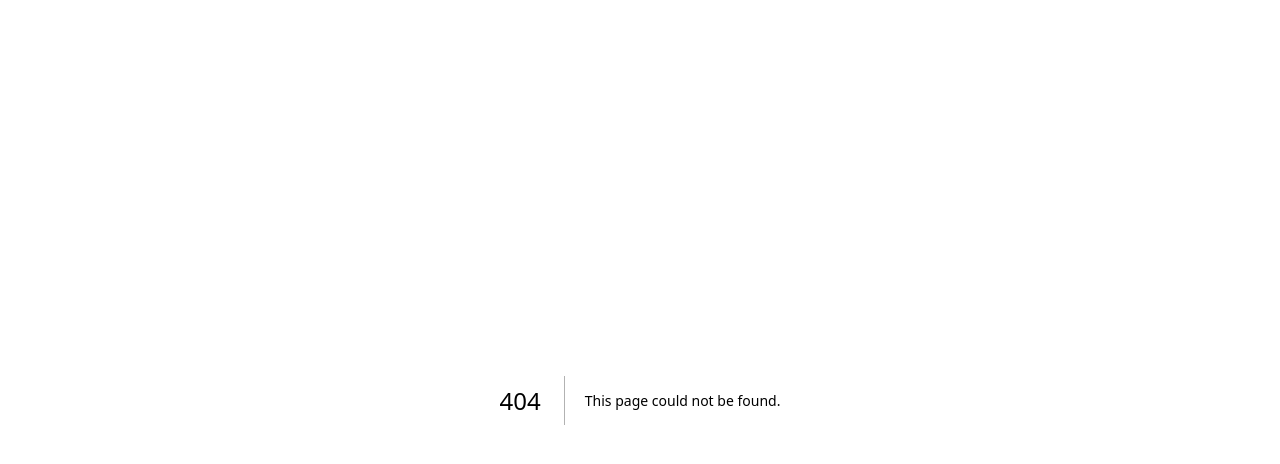
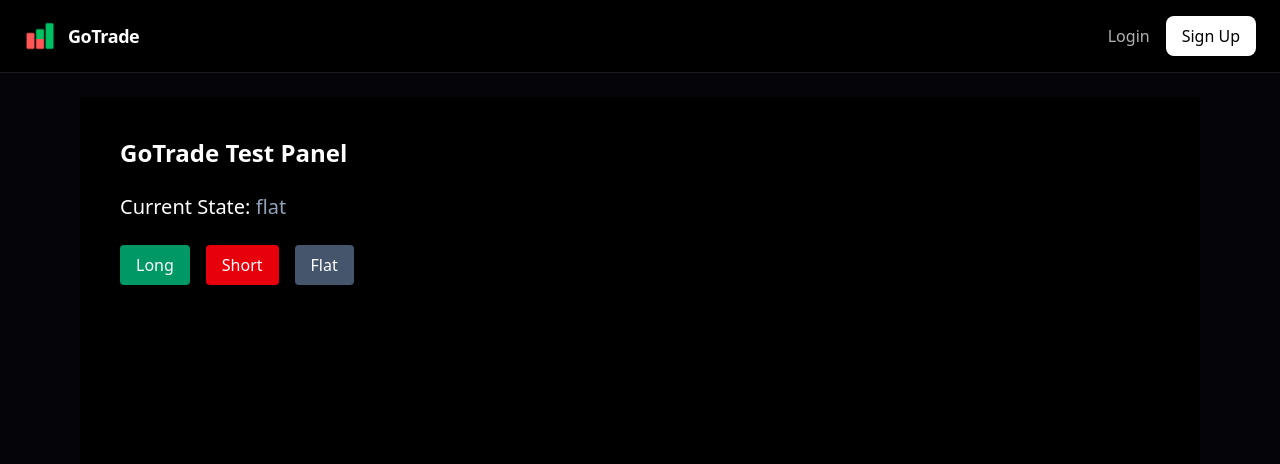
Before and after one commit to intradayray-maker/gotrade, a Next.js app: page /dashboard/test in a window 1280 px wide. Before the commit this address had no page. Shown: the top 464 px of the page. Built offline with nearby package versions, Linux system fonts and the light colour scheme; no server answers.

Commit message:
tesg5dfgdf

```diff
--- /dev/null
+++ b/app/dashboard/test/TestClient.tsx
@@ -0,0 +1,58 @@
+"use client";
+
+import { useState, useEffect } from "react";
+
+export default function TestClient() {
+  const [state, setState] = useState("loading...");
+
+  async function send(side: string) {
+    await fetch("/dashboard/test/api", {
+      method: "POST",
+      body: JSON.stringify({ side }),
+    });
+    load();
+  }
+
+  async function load() {
+    const res = await fetch("/dashboard/test/api");
+    const json = await res.json();
+    setState(json.side);
+  }
+
+  useEffect(() => {
+    load();
+  }, []);
+
+  return (
+    <div className="space-y-6">
+      <div className="text-xl">
+        Current State:{" "}
+        <span
+          className={
+            state === "long"
+              ? "text-emerald-400"
+              : state === "short"
+              ? "text-red-400"
+              : "text-slate-400"
+          }
+        >
+          {state}
+        </span>
+      </div>
+
+      <div className="flex gap-4">
+        <button onClick={() => send("long")} className="px-4 py-2 bg-emerald-600 rounded">
+          Long
+        </button>
+
+        <button onClick={() => send("short")} className="px-4 py-2 bg-red-600 rounded">
+          Short
+        </button>
+
+        <button onClick={() => send("flat")} className="px-4 py-2 bg-slate-600 rounded">
+          Flat
+        </button>
+      </div>
+    </div>
+  );
+}
--- /dev/null
+++ b/app/dashboard/test/api/route.ts
@@ -0,0 +1,13 @@
+import { NextResponse } from "next/server";
+
+let state = { side: "flat" };
+
+export async function GET() {
+  return NextResponse.json(state);
+}
+
+export async function POST(req: Request) {
+  const body = await req.json();
+  state.side = body.side;
+  return NextResponse.json(state);
+}
--- /dev/null
+++ b/app/dashboard/test/api/webhook-test/route.ts
@@ -0,0 +1,35 @@
+// app/api/webhook-test/route.ts
+import { NextResponse } from "next/server";
+
+let last = {
+  time: null as string | null,
+  ip: null as string | null,
+  ua: null as string | null,
+  body: null as any,
+};
+
+export async function POST(req: Request) {
+  const ip =
+    req.headers.get("x-forwarded-for") ||
+    req.headers.get("x-real-ip") ||
+    "unknown";
+
+  const ua = req.headers.get("user-agent") || "unknown";
+
+  const body = await req.json();
+
+  last = {
+    time: new Date().toISOString(),
+    ip,
+    ua,
+    body,
+  };
+
+  console.log("WEBHOOK-TEST HIT:", last);
+
+  return NextResponse.json({ ok: true, last });
+}
+
+export async function GET() {
+  return NextResponse.json(last);
+}
--- /dev/null
+++ b/app/dashboard/test/page.tsx
@@ -0,0 +1,12 @@
+"use client";
+
+import TestClient from "./TestClient";
+
+export default function TestPage() {
+  return (
+    <div className="min-h-screen bg-black text-white p-10">
+      <h1 className="text-2xl font-bold mb-6">GoTrade Test Panel</h1>
+      <TestClient />
+    </div>
+  );
+}
--- /dev/null
+++ b/app/dashboard/webhook-test/page.tsx
@@ -0,0 +1,29 @@
+"use client";
+
+import { useEffect, useState } from "react";
+
+export default function WebhookTestPage() {
+  const [data, setData] = useState<any>(null);
+
+  async function load() {
+    const res = await fetch("/api/webhook-test");
+    const json = await res.json();
+    setData(json);
+  }
+
+  useEffect(() => {
+    load();
+    const id = setInterval(load, 2000);
+    return () => clearInterval(id);
+  }, []);
+
+  return (
+    <div className="p-10 text-white bg-black min-h-screen">
+      <h1 className="text-2xl mb-6">Webhook Test Monitor</h1>
+
+      <pre className="bg-gray-900 p-4 rounded text-sm">
+        {JSON.stringify(data, null, 2)}
+      </pre>
+    </div>
+  );
+}
```
